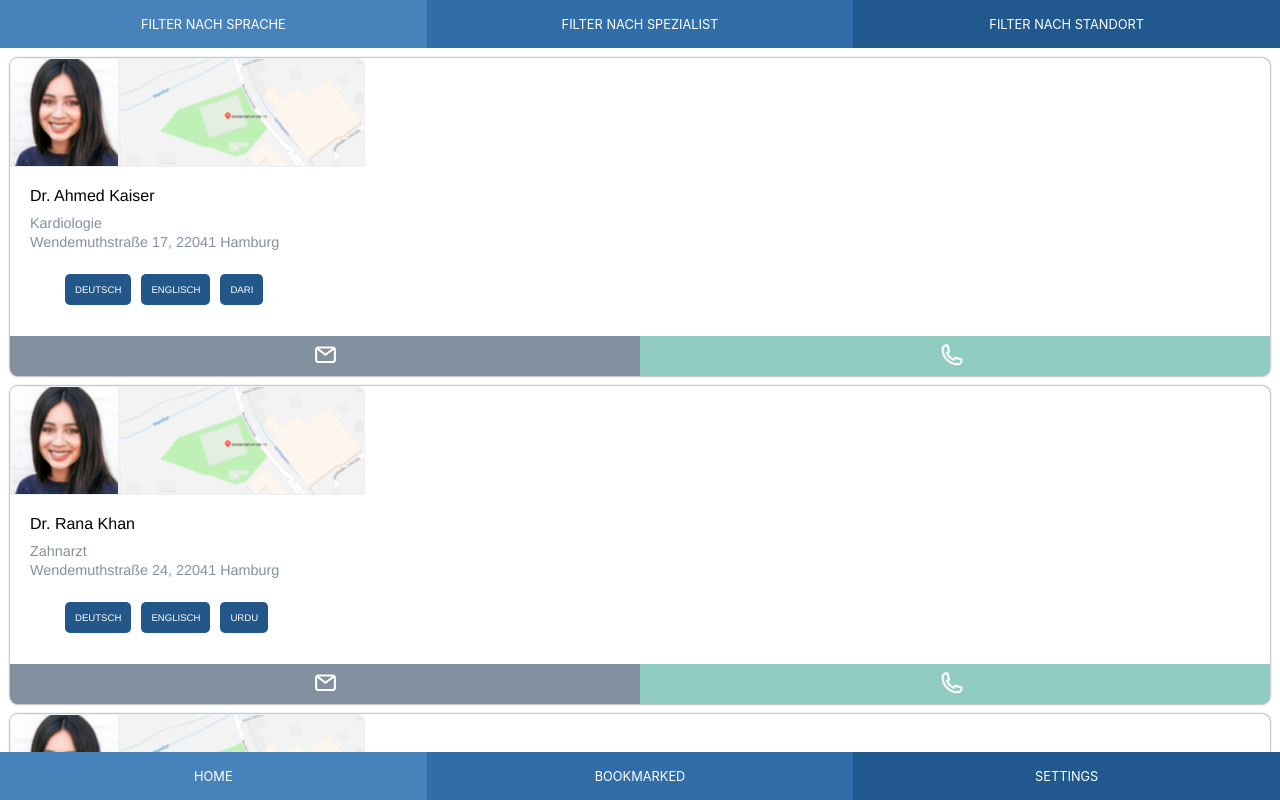
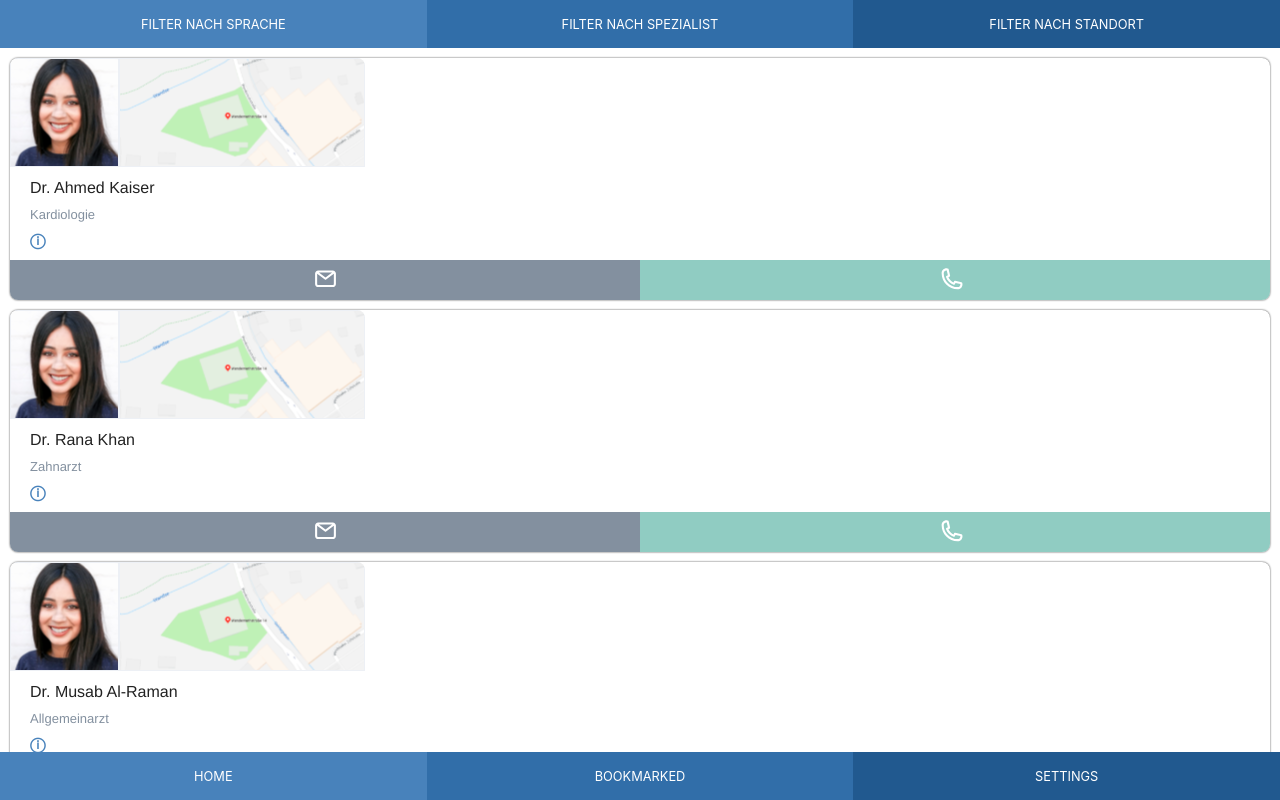
Before and after one commit to nurizai/DrLanguage, a React (Create React App) app: page / in a window 1280 px wide. Built offline with nearby package versions, Linux system fonts and the light colour scheme.

Commit message:
make all button

```diff
--- a/src/App.js
+++ b/src/App.js
@@ -9,9 +9,10 @@ import Navigation from './Navigation'
 function App() {
   // eslint-disable-next-line
   const [cards, setCards] = useState(cardData)
+
   return (
     <AppStyled>
-      <Filter filtertags={getFilterTags()} specialized={getSpecializedTags()} address={getAddressTags()}></Filter>
+      <Filter filtertags={getFilterTags()} specialized={getSpecializedTags()} address={getLocationTags()}></Filter>
       <CardList/>
       <Navigation />
     </AppStyled>
@@ -35,7 +36,7 @@ function App() {
     return specialized
   }
 
-  function getAddressTags() {
+  function getLocationTags() {
     const address = Array.from(cards.reduce((pre, acc) => {
       pre.add(acc.address)
       return pre
--- a/src/Cards.js
+++ b/src/Cards.js
@@ -12,6 +12,7 @@ export default function Cards({
   specialized,
   address,
   tags,
+  standort,
 }) {
   const [collapsed, setCollapsed] = useState(false)
 
@@ -22,7 +23,8 @@ export default function Cards({
   function renderDetails() {
     return (
       <>
-        <div>{address}</div>
+        <address>{address}</address>
+        <address>{standort}</address>
         {renderTags()}
       </>
     )
@@ -35,9 +37,10 @@ export default function Cards({
         <img src={DrRanaAddress} alt="Address" />
       </CardImg>
       <CardStyled>
-        <h2 onClick={() => toggleCollapsed()}>{name}</h2>
+        <h2>{name}</h2>
         <div>{specialized}</div>
-        {collapsed || renderDetails()}
+        <pre onClick={() => toggleCollapsed()}>&#9432;</pre>
+        {collapsed && renderDetails()}
       </CardStyled>
       <CardButton>
         <CardButtonLeftStyled href="mailto:nuri_nb@hotmail.de"><img src={email} alt="Email" /></CardButtonLeftStyled>
@@ -48,38 +51,40 @@ export default function Cards({
 
   function renderTags() {
     return (
-      <TagListStyled>
+      <div>
         {tags.map(tag => <Tag key={tag} text={tag} />)}
-      </TagListStyled>
+      </div>
     )
   }
 }
 
-const TagListStyled = styled.ul`
-  list-style-type: none;
-`
-
 const CardStyled = styled.div`
-  display: grid;
-  grid-template-rows: 0.5fr 0.5fr 0.5fr;
   background: white;
   padding: 10px;
 
   > h2 {
+      color: #222;
       display: inline;
       margin: 10px;
       font-family: Helvetica;
       font-size: 1rem;
-      font-weight: 525;
-      cursor: pointer;
+      font-weight: 500;
     }
 
-  > div {
-    margin: 0 0 0 10px;
+  > div, address {
+    margin: 10px;
     font-family: Helvetica;
-    font-size: 0.9rem;
+    font-size: 13px;
     color: #83909f;
     font-weight: 500;
+  }
+
+  > pre {
+    margin: 0 0 0 10px;
+    color: #4882bb;
+    font-size: 15px;
+    font-weight: 700;
+    cursor: pointer;
   }
 `
 const CardButton = styled.div`
@@ -113,6 +118,7 @@ const CardButtonRightStyled = styled.a`
 `
 
 const FullCardStyled = styled.section`
+  box-sizing: border-box;
   background-color: white;
   margin: 10px;
   box-shadow: 0 0 2px 0 rgba(0,0,0,0.8);
--- a/src/Filter.js
+++ b/src/Filter.js
@@ -25,7 +25,7 @@ export default function Filter({ filtertags, specialized, address }) {
       <FilterButtonLanguage filtertags={filtertags} onClick={toggleFilter} ></FilterButtonLanguage>
       <FilterButtonSpecialized specialized={specialized} onClick={toggleFilter}></FilterButtonSpecialized>
       <FilterButtonAddress address={address} onClick={toggleFilter}></FilterButtonAddress>
-      {collapsed && <Popup >{filterData}</Popup>}
+      {collapsed && <Popup><Tag key='all' text='Alle' /> {filterData}</Popup>}
     </FilterStyled>
   )
 }
--- a/src/Tag.js
+++ b/src/Tag.js
@@ -11,10 +11,10 @@ const TagStyled = styled.li`
   display: inline-block;
   font-family: Helvetica;
   font-size: 0.6rem;
-  padding: 10px 10px;
-  background: #235789;
+  padding: 10px;
+  background: #316ea9;
   color: white;
   border-radius: 5px;
   text-transform: uppercase;
-  margin: 5px;
+  margin: 5px 5px 0 0;
 `
--- a/src/cards.json
+++ b/src/cards.json
@@ -2,26 +2,30 @@
   {
   "name": "Dr. Ahmed Kaiser",
   "specialized": "Kardiologie",
-  "address": "Wendemuthstraße 17, 22041 Hamburg",
+  "address": "Wendemuthstraße 17",
+  "standort": "22041 Hamburg",
   "tags": ["deutsch", "englisch", "dari"]
 },
 
 {
   "name": "Dr. Rana Khan",
   "specialized": "Zahnarzt",
-  "address": "Wendemuthstraße 24, 22041 Hamburg",
+  "address": "Wendemuthstraße 24",
+  "standort": "22041 Hamburg",
   "tags": ["deutsch", "englisch", "urdu"]
 },
 {
   "name": "Dr. Musab Al-Raman",
   "specialized": "Allgemeinarzt",
-  "address": "Wendemuthstraße 17, 22041 Hamburg",
+  "address": "Wendemuthstraße 17",
+  "standort": "22041 Hamburg",
   "tags": ["deutsch", "englisch", "arabisch"]
 },
 {
   "name": "Dr. Lanz Miller",
   "specialized": "Zahnarzt",
-  "address": "Wendemuthstraße 45, 22041 Hamburg",
+  "address": "Wendemuthstraße 45",
+  "standort": "22041 Hamburg",
   "tags": ["deutsch", "englisch", "französisch"]
 }
 ]
```
